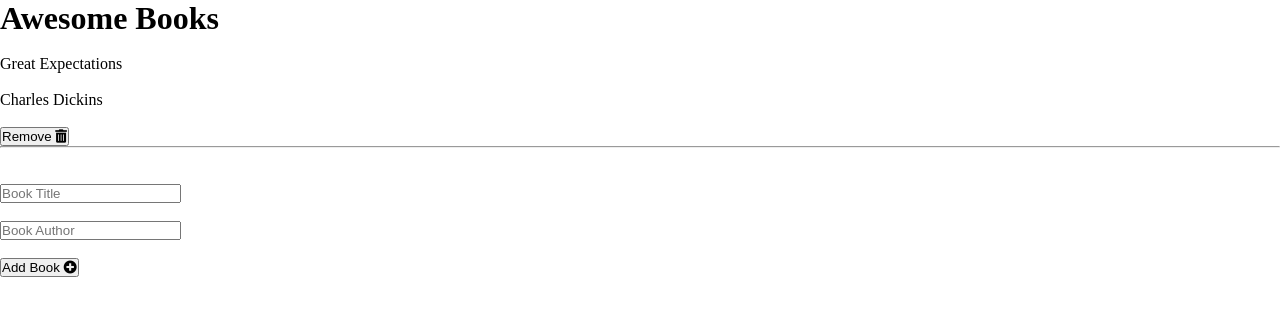
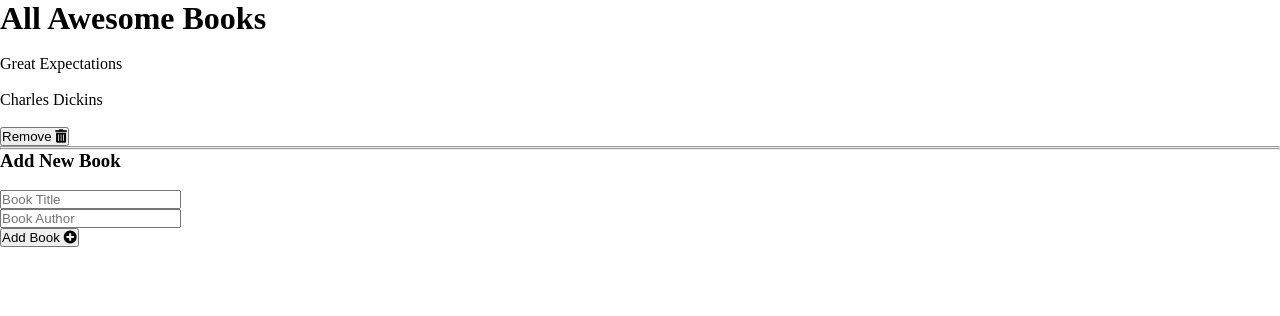
Before and after one commit to Doheera-kosi/awesome-books, a plain HTML site: page index.html in a window 1280 px wide. Drawn offline with Linux system fonts and the light colour scheme.

Commit message:
Modified index.html

```diff
--- a/index.html
+++ b/index.html
@@ -9,13 +9,15 @@
   <title>Awesome Books</title>
 </head>
 <body>
-  <h1>Awesome Books</h1>
+  <h1>All Awesome Books</h1>
   <div class="elements">
     <!-- Awesome Book -->
   </div>
-  <label for="msg" id="note"></label> <br><br>
-  <input type="text" id="name" placeholder="Book Title" required><br><br>
-  <input type="text" id="author" placeholder="Book Author" required> <br><br>
+  <hr class="hr">
+  <h3>Add New Book</h3>
+  <label for="msg" id="note"></label> <br>
+  <input type="text" id="name" placeholder="Book Title" required><br>
+  <input type="text" id="author" placeholder="Book Author" required> <br>
   <button type="button" class="newBook">Add Book <i class="fas fa-plus-circle"></i></button>
   <script src="index.js"></script>
 </body>
```
